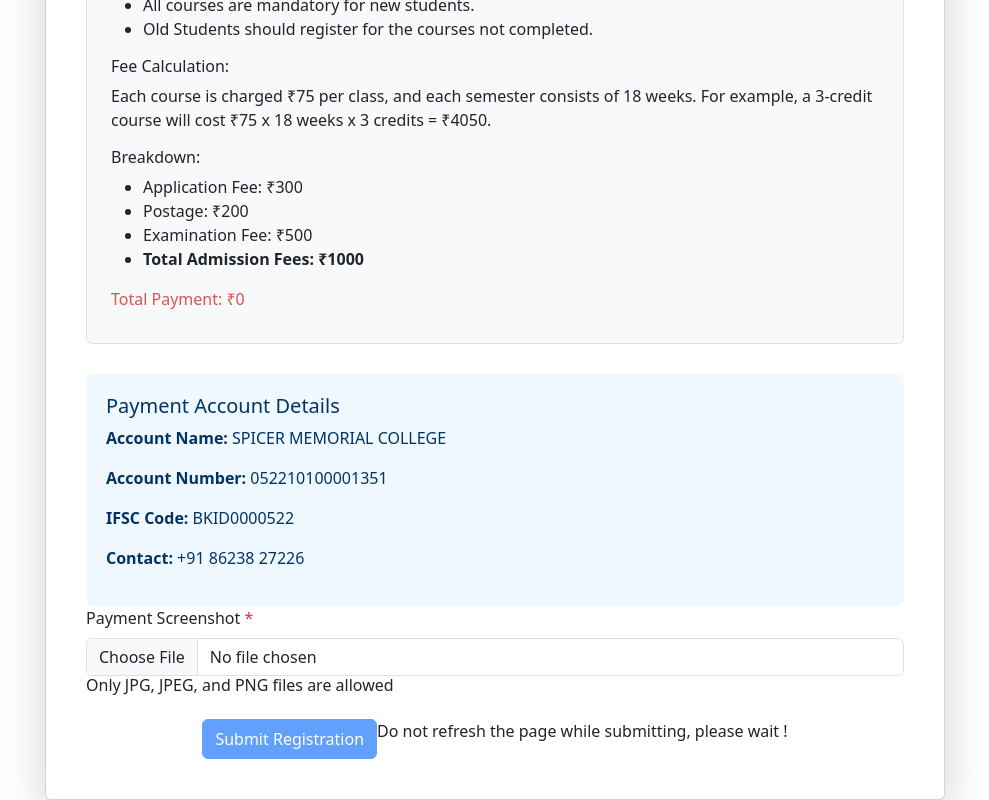
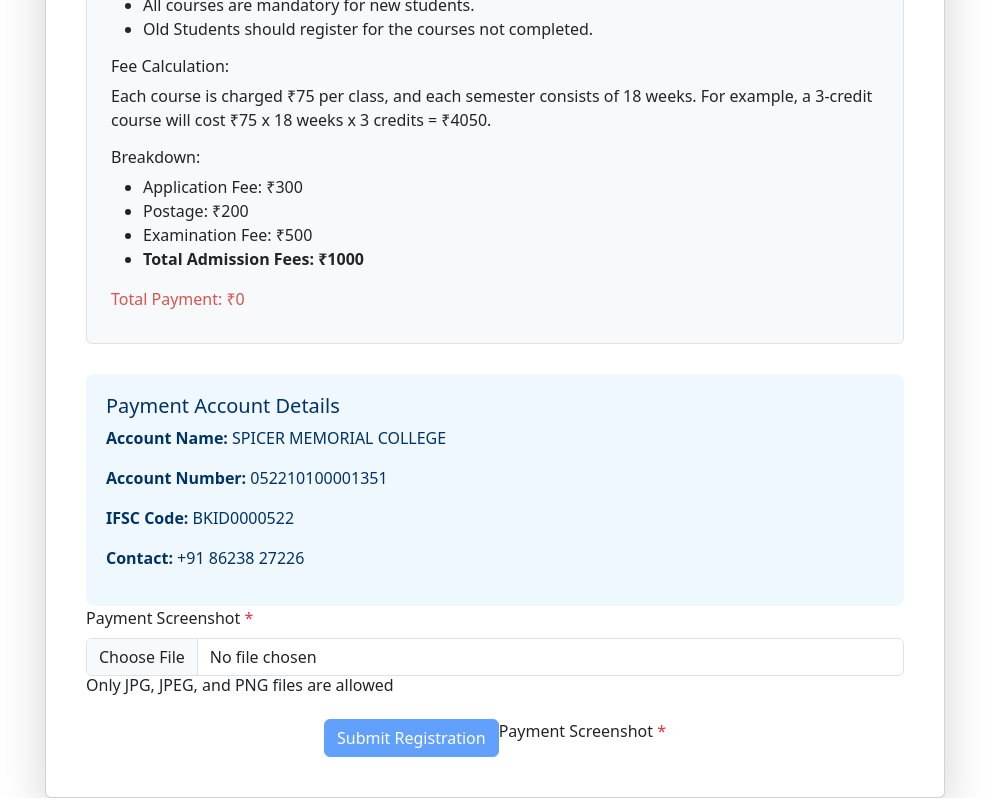
Before and after one commit to SpicerAdventistUniversity/SMCEN-fe, a React (Vite) app: page / in a window 1280 px wide. Shown: the part 1547-2347 px from the top of the page, without its empty margins (145-1134 px from the left). Built offline with nearby package versions, Linux system fonts and the light colour scheme.

Commit message:
form label

```diff
--- a/src/components/Auth/Register.jsx
+++ b/src/components/Auth/Register.jsx
@@ -633,9 +633,9 @@
               >
                 Submit Registration
               </Button>
-              <div>
-                <p>Do not refresh the page while submitting, please wait !</p>
-              </div>
+              <Form.Label>
+                Payment Screenshot <span className="text-danger">*</span>
+              </Form.Label>
             </div>
           </Form>
         </Card.Body>
```
